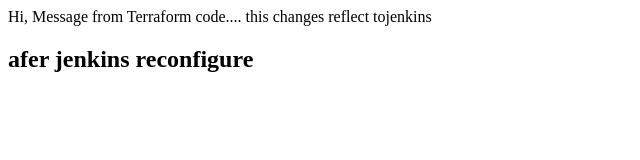
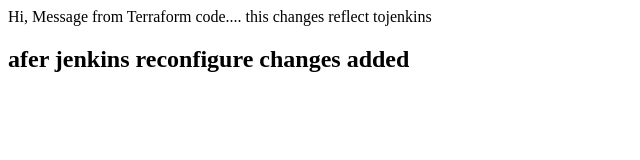
Before and after one commit to gowriseshasalam/bluegreen, a plain HTML site: page index.html in a window 1280 px wide. Shown: the whole page, without its empty margins (0-640 px from the left). Drawn offline with Linux system fonts and the light colour scheme.

Commit message:
Reconfigure changes added

```diff
--- a/index.html
+++ b/index.html
@@ -3,6 +3,6 @@
 <body>
 <p>Hi, Message from Terraform code....
   this changes reflect tojenkins</p>
-  <h2> afer jenkins reconfigure</h2>
+  <h2> afer jenkins reconfigure  changes added</h2>
 </body>
 </html>
```
